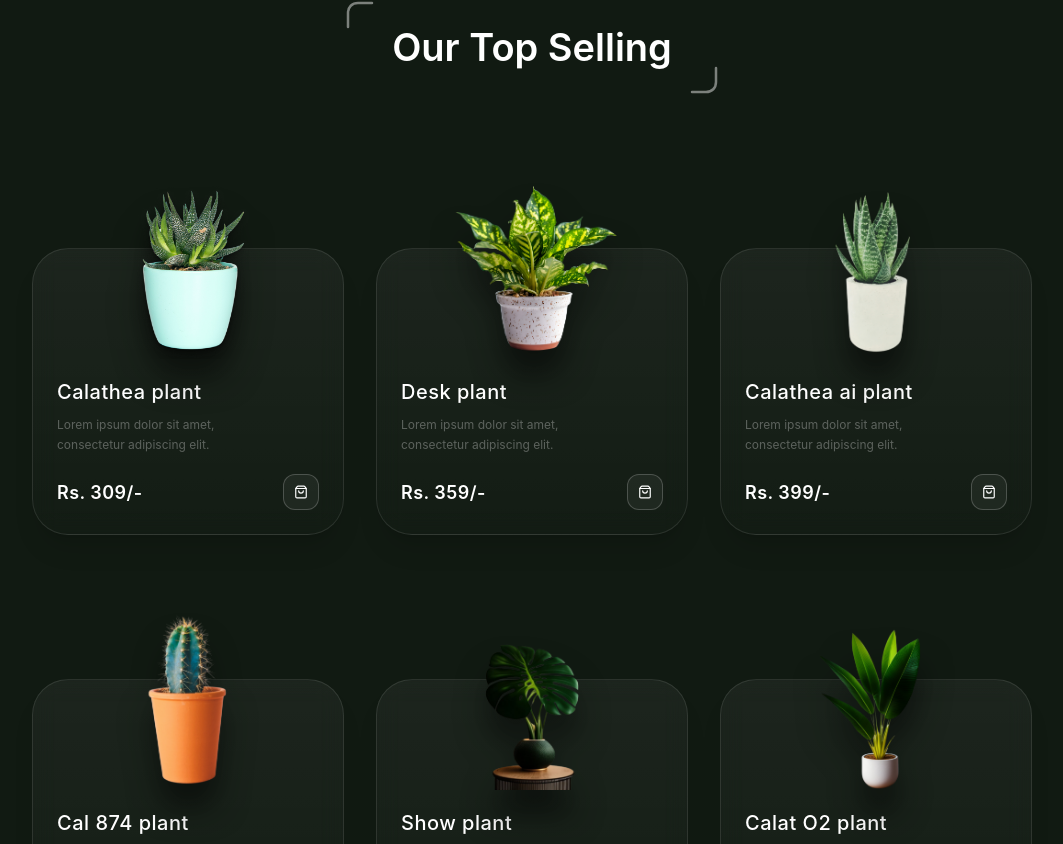
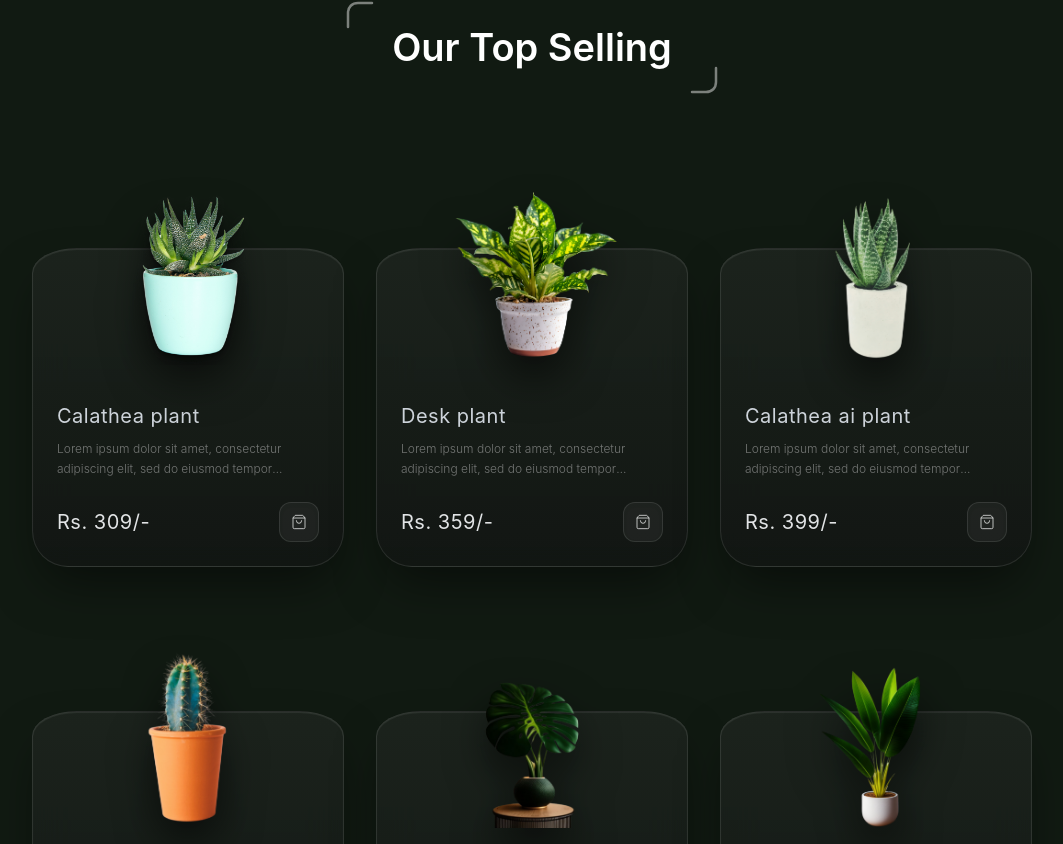
Before and after one commit to anjalichauhan0306/planto, a React (Vite) app: page / in a window 1280 px wide. Shown: the part 2276-3120 px from the top of the page, without its empty margins (108-1171 px from the left). Built offline with nearby package versions, Linux system fonts and the light colour scheme.

Commit message:
implement the waves in card

```diff
--- a/src/features/Products/ProductCard.jsx
+++ b/src/features/Products/ProductCard.jsx
@@ -2,31 +2,53 @@ import React from 'react';
 import { ShoppingBag } from 'lucide-react';
 
 const ProductCard = ({ product }) => {
+  const title = product?.title || "Calathea plant";
+  const price = product?.price || "Rs. 359/-";
+  const description = product?.description || "Lorem ipsum dolor sit amet, consectetur adipiscing elit, sed do eiusmod tempor incididunt ut labore.";
+  const image = product?.image || "https://via.placeholder.com/180";
+
   return (
     <div
+      className="w-full max-w-[320px] border border-white/10 flex flex-col pt-36 pb-6 px-6 relative shadow-2xl select-none"
       style={{
-        background: 'linear-gradient(180deg, rgba(255,255,255,0.05) 0%, rgba(255,255,255,0.01) 100%)',
-      }} className="w-full rounded-[36px] border border-white/10 backdrop-blur-md flex flex-col pt-32 pb-6 px-6 relative shadow-xl overflow-visible group select-none">
-        <div className="absolute -top-20 left-1/2 transform -translate-x-1/2 w-[160px] sm:w-[180px] h-[200px] flex items-center justify-center z-20">
+        // 8-value border-radius jo dono sides par perfect inward/outward wave curve banata hai
+        borderRadius: '45px 45px 36px 36px / 25px 25px 36px 36px',
+        background: 'linear-gradient(180deg, rgba(30, 37, 31, 0.85) 0%, rgba(18, 22, 19, 0.95) 100%)',
+        backdropFilter: 'blur(20px)',
+        boxShadow: 'inset 0 1px 1px rgba(255,255,255,0.08), 0 25px 50px -12px rgba(0,0,0,0.5)'
+      }}
+    >
+      {/* Floating Plant Image */}
+      <div className="absolute -top-16 left-1/2 transform -translate-x-1/2 w-[160px] sm:w-[180px] h-[180px] flex items-center justify-center z-20">
         <img
-          src={product.image}
-          alt={product.title}
-          className="max-w-full max-h-full object-contain drop-shadow-[0_25px_15px_rgba(0,0,0,0.5)] transform group-hover:scale-[1.05] transition-transform duration-500 ease-out"
+          src={image}
+          alt={title}
+          className="max-w-full max-h-full object-contain filter drop-shadow-[0_20px_20px_rgba(0,0,0,0.6)] transition-transform duration-500 ease-out hover:scale-105"
         />
       </div>
-      <div className="w-full flex flex-col text-left font-sans" style={{ fontFamily: "'Inter', sans-serif" }}>
-        <h4 className="text-white text-[18px] md:text-[20px] font-medium tracking-wide">
-          {product.title}
+
+      {/* Card Body */}
+      <div className="w-full flex flex-col text-left mt-2 z-10">
+        {/* Title */}
+        <h4 className="text-[#e2e8f0] text-[20px] font-normal tracking-wide opacity-90">
+          {title}
         </h4>
-        <p className="text-white/30 text-[11px] md:text-[12px] leading-relaxed mt-2 line-clamp-2 max-w-[220px] font-normal">
-          {product.description || "Lorem ipsum dolor sit amet, consectetur adipiscing elit."}
+
+        {/* Description */}
+        <p className="text-white/40 text-[12px] leading-relaxed mt-2 line-clamp-2 font-light">
+          {description}
         </p>
-        <div className="w-full flex items-center justify-between mt-5">
-          <span className="text-white text-[16px] md:text-[18px] font-semibold tracking-wide">
-            {product.price}
+
+        {/* Footer */}
+        <div className="w-full flex items-center justify-between mt-6">
+          <span className="text-[#f8fafc] text-[20px] font-normal tracking-wide opacity-90">
+            {price}
           </span>
-          <button className="w-9 h-9 border border-white/20 hover:border-white/60 flex items-center justify-center rounded-xl bg-white/5 hover:bg-white/10 text-white transition-all duration-200">
-            <ShoppingBag size={14} strokeWidth={2} />
+
+          <button
+            className="w-10 h-10 border border-white/10 hover:border-white/30 flex items-center justify-center rounded-xl bg-white/5 hover:bg-white/10 text-white/70 hover:text-white transition-all duration-300 shadow-inner"
+          >
+            <ShoppingBag size={16} strokeWidth={1.5} />
           </button>
         </div>
       </div>
```
